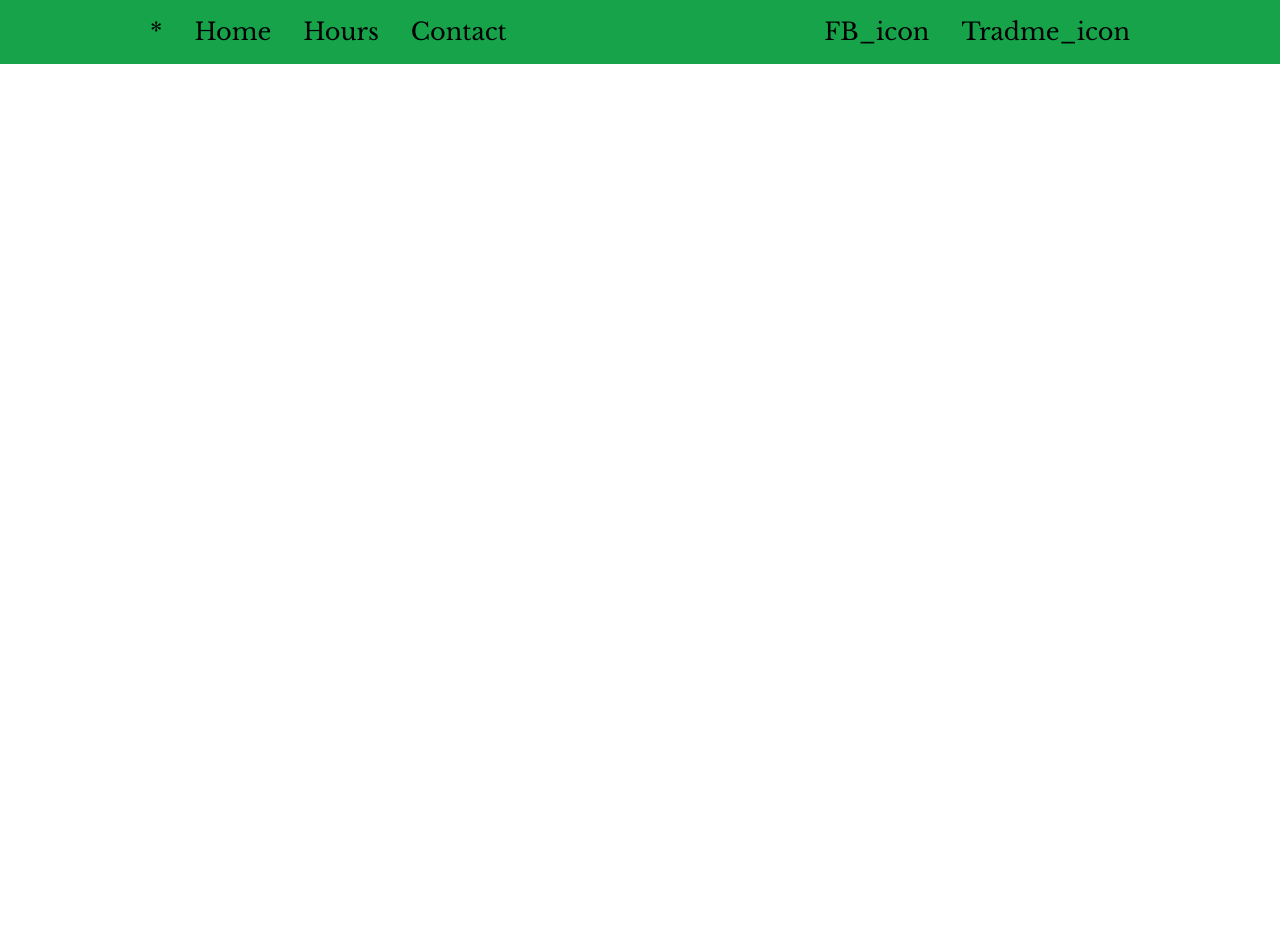
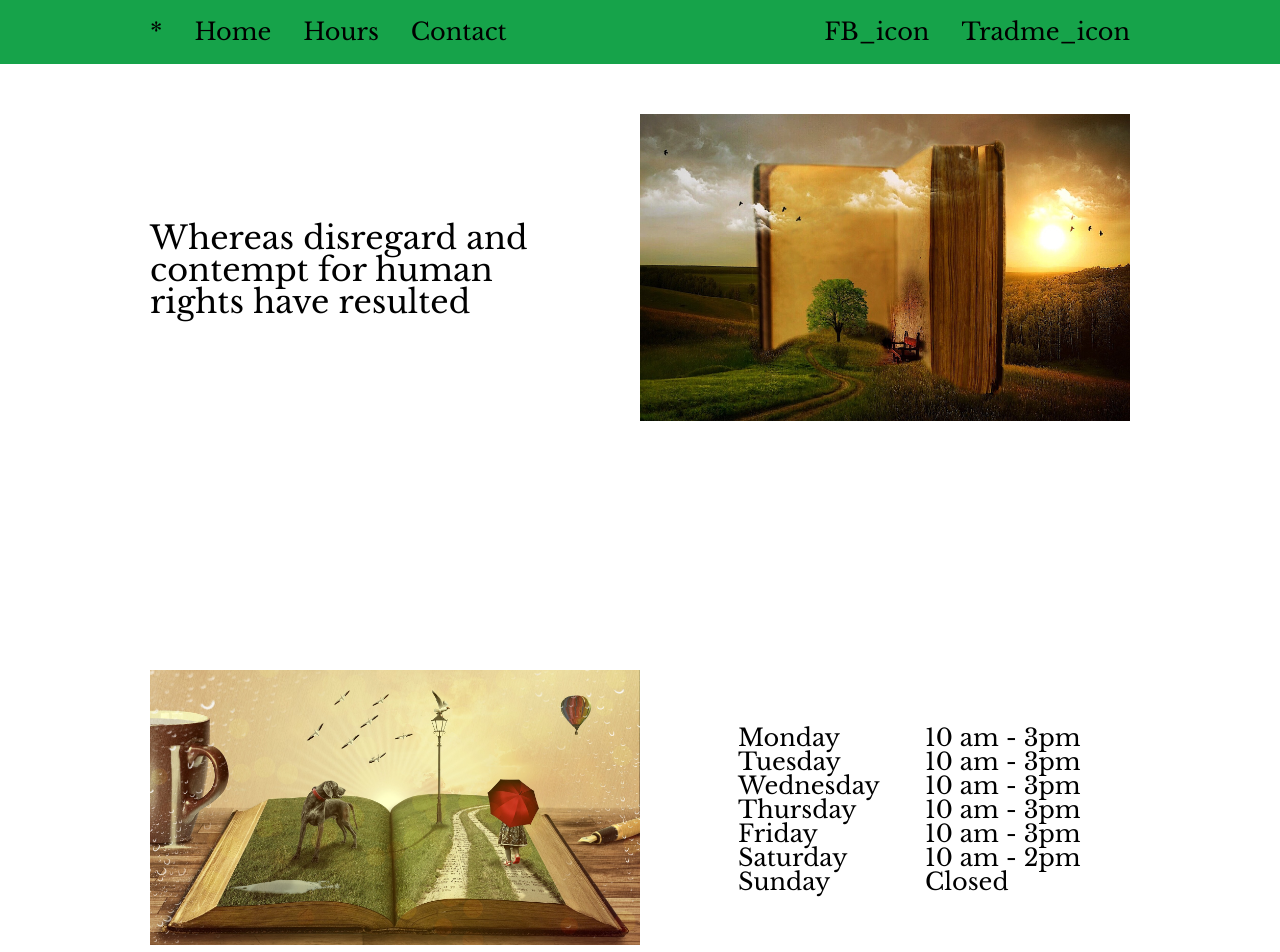
Before and after one commit to imranprice96/store-landing-template, a React (Vite) app: page / in a window 1280 px wide. Shown: the top 952 px of the page. Before the commit the page ends 800 px from the top, so only its background shows below. Built offline with nearby package versions, Linux system fonts and the light colour scheme.

Commit message:
Added styled section component for hours and home sections

```diff
--- a/src/App.jsx
+++ b/src/App.jsx
@@ -1,6 +1,8 @@
 import { useState } from "react";
 import "./styles/App.css";
 import Header from "./components/Header";
+import HomeSection from "./components/HomeSection";
+import HoursSection from "./components/HoursSection";
 
 function App() {
   const [count, setCount] = useState(0);
@@ -8,6 +10,10 @@ function App() {
   return (
     <>
       <Header />
+      <div className="main-body">
+        <HomeSection />
+        <HoursSection />
+      </div>
     </>
   );
 }
--- /dev/null
+++ b/src/components/HomeSection.jsx
@@ -0,0 +1,24 @@
+import bookImg from "../assets/book_1.jpg";
+import {
+  StyledSection,
+  SectionContent,
+  SectionLeft,
+  SectionRight,
+} from "./Section.style";
+
+const HomeSection = () => {
+  return (
+    <StyledSection>
+      <SectionContent>
+        <SectionLeft $primary $isText>
+          <p>Whereas disregard and contempt for human rights have resulted</p>
+        </SectionLeft>
+        <SectionRight>
+          <img src={bookImg} alt="image" className="section-img" />
+        </SectionRight>
+      </SectionContent>
+    </StyledSection>
+  );
+};
+
+export default HomeSection;
--- /dev/null
+++ b/src/components/HoursSection.jsx
@@ -0,0 +1,43 @@
+import bookImg from "../assets/book_2.jpg";
+import "../styles/Hours.css";
+
+import {
+  StyledSection,
+  SectionContent,
+  SectionLeft,
+  SectionRight,
+} from "./Section.style";
+
+const HoursSection = () => {
+  const hours = [
+    { day: "Monday", hours: "10 am - 3pm" },
+    { day: "Tuesday", hours: "10 am - 3pm" },
+    { day: "Wednesday", hours: "10 am - 3pm" },
+    { day: "Thursday", hours: "10 am - 3pm" },
+    { day: "Friday", hours: "10 am - 3pm" },
+    { day: "Saturday", hours: "10 am - 2pm" },
+    { day: "Sunday", hours: "Closed" },
+  ];
+
+  const hoursList = hours.map((item, index) => (
+    <tr key={index}>
+      <td>{item.day}</td>
+      <td>{item.hours}</td>
+    </tr>
+  ));
+
+  return (
+    <StyledSection>
+      <SectionContent>
+        <SectionLeft>
+          <img src={bookImg} alt="image" className="section-img" />
+        </SectionLeft>
+        <SectionRight $isText $size="1.5rem">
+          <table>{hoursList}</table>
+        </SectionRight>
+      </SectionContent>
+    </StyledSection>
+  );
+};
+
+export default HoursSection;
--- /dev/null
+++ b/src/components/Section.style.jsx
@@ -0,0 +1,28 @@
+import "../styles/Section.css";
+import styled from "styled-components";
+
+export const StyledSection = styled.section`
+  display: flex;
+  justify-content: space-between;
+  width: 100%;
+`;
+
+export const SectionContent = styled.div`
+  width: 980px;
+  height: 540px;
+  margin: auto;
+  display: flex;
+  align-items: center;
+  justify-content: space-between;
+  font-size: 2rem;
+`;
+
+export const SectionLeft = styled.div`
+  width: ${(props) => (props.$isText ? "40%" : "50%")};
+  font-size: ${(props) => (props.$size ? props.$size : "inherit")};
+`;
+
+export const SectionRight = styled.div`
+  width: ${(props) => (props.$isText ? "40%" : "50%")};
+  font-size: ${(props) => (props.$size ? props.$size : "inherit")};
+`;
--- /dev/null
+++ b/src/styles/Hours.css
@@ -0,0 +1,7 @@
+table {
+  width: 100%;
+}
+
+td {
+  padding: 0.5rem;
+}
--- /dev/null
+++ b/src/styles/Section.css
@@ -0,0 +1,5 @@
+img {
+  height: 100%;
+  width: 100%;
+  object-fit: scale-down;
+}
```
